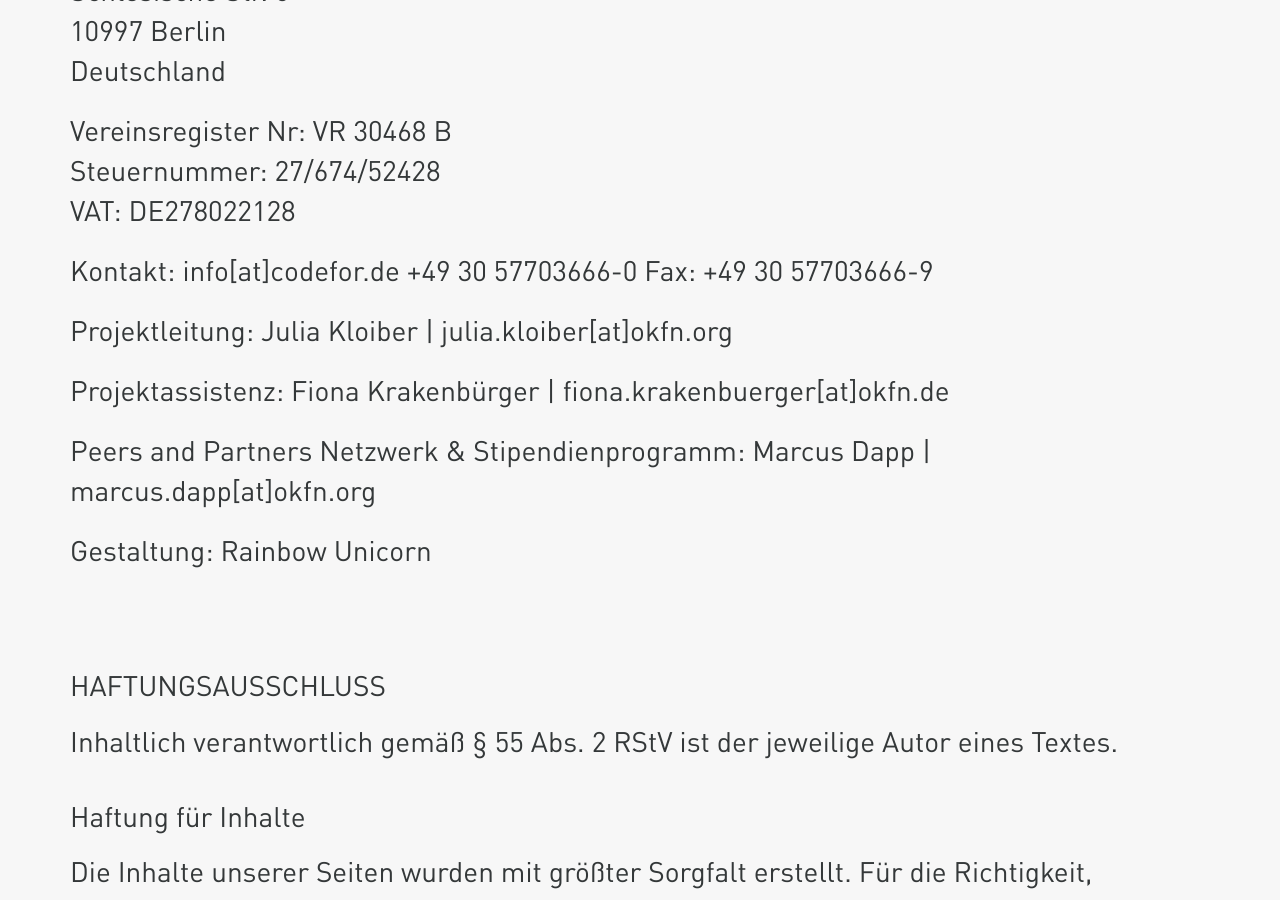
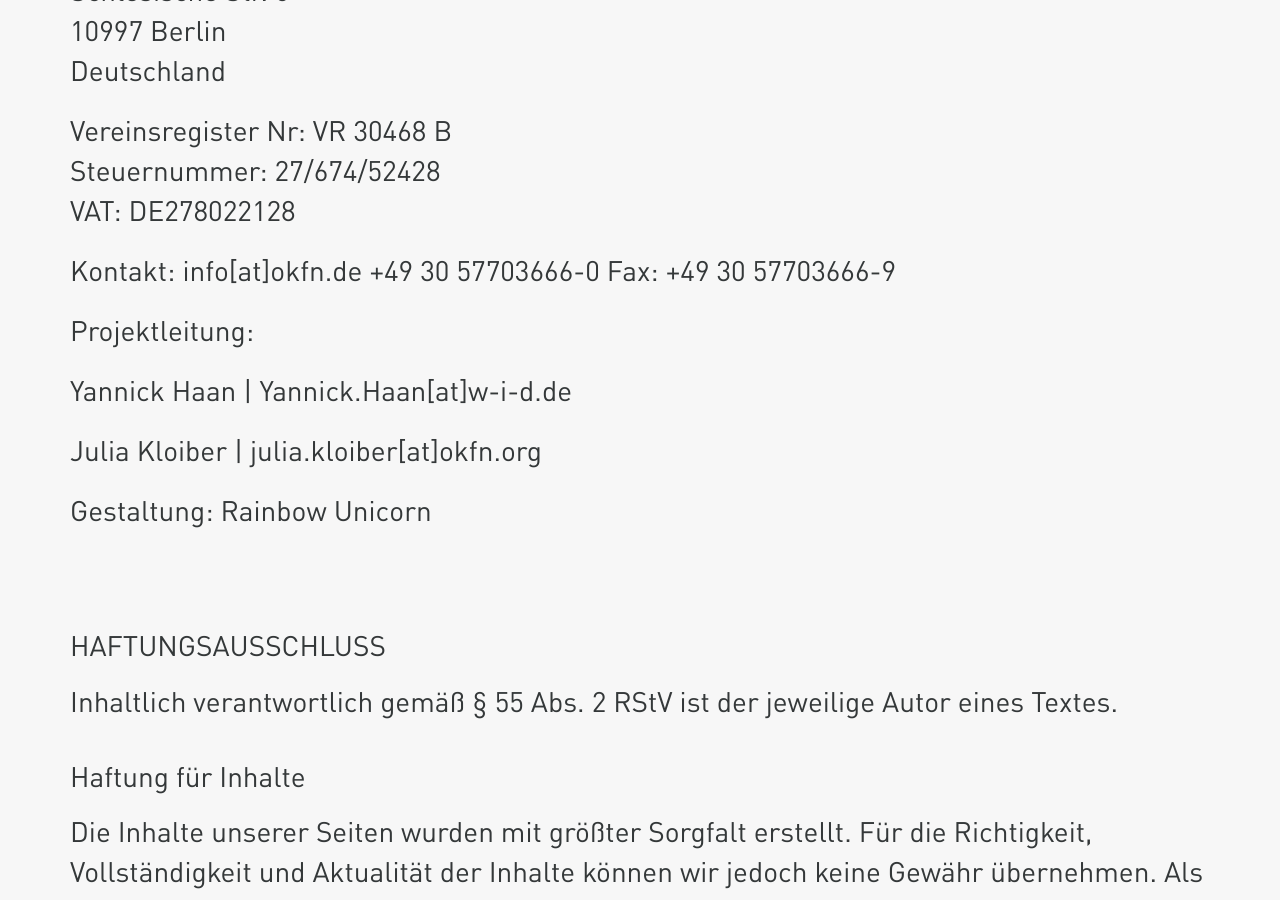
Before and after one commit to okfde/hackyourcity, a Jekyll site: the page built from impressum/index.html, in a window 1280 px wide and 900 px high, scrolled down 547 px. Built offline with Jekyll 4.4.1, drawn with Linux system fonts in a browser that asks for light colours; nearby versions of some CDN libraries.

Commit message:
Changes Impressum

```diff
--- a/impressum/index.html
+++ b/impressum/index.html
@@ -19,10 +19,11 @@
                  Steuernummer: 27/674/52428 <br />
                  VAT: DE278022128 <br /></p>
 
-                 <p>Kontakt: info[at]codefor.de +49 30 57703666-0 Fax: +49 30 57703666-9</p>
-                 <p>Projektleitung: Julia Kloiber | julia.kloiber[at]okfn.org</p>
-                 <p>Projektassistenz: Fiona Krakenbürger | fiona.krakenbuerger[at]okfn.de</p>
-                 <p> Peers and Partners Netzwerk & Stipendienprogramm: Marcus Dapp | marcus.dapp[at]okfn.org</p>
+                 <p>Kontakt: info[at]okfn.de +49 30 57703666-0 Fax: +49 30 57703666-9</p>
+                 <p>Projektleitung: </p>
+                 <p> Yannick Haan | Yannick.Haan[at]w-i-d.de</p>
+                 <p> Julia Kloiber | julia.kloiber[at]okfn.org</p>
+
 
                  <p>Gestaltung: <a href="http://rainbow-unicorn.com">Rainbow Unicorn</a> </p>
 
```
